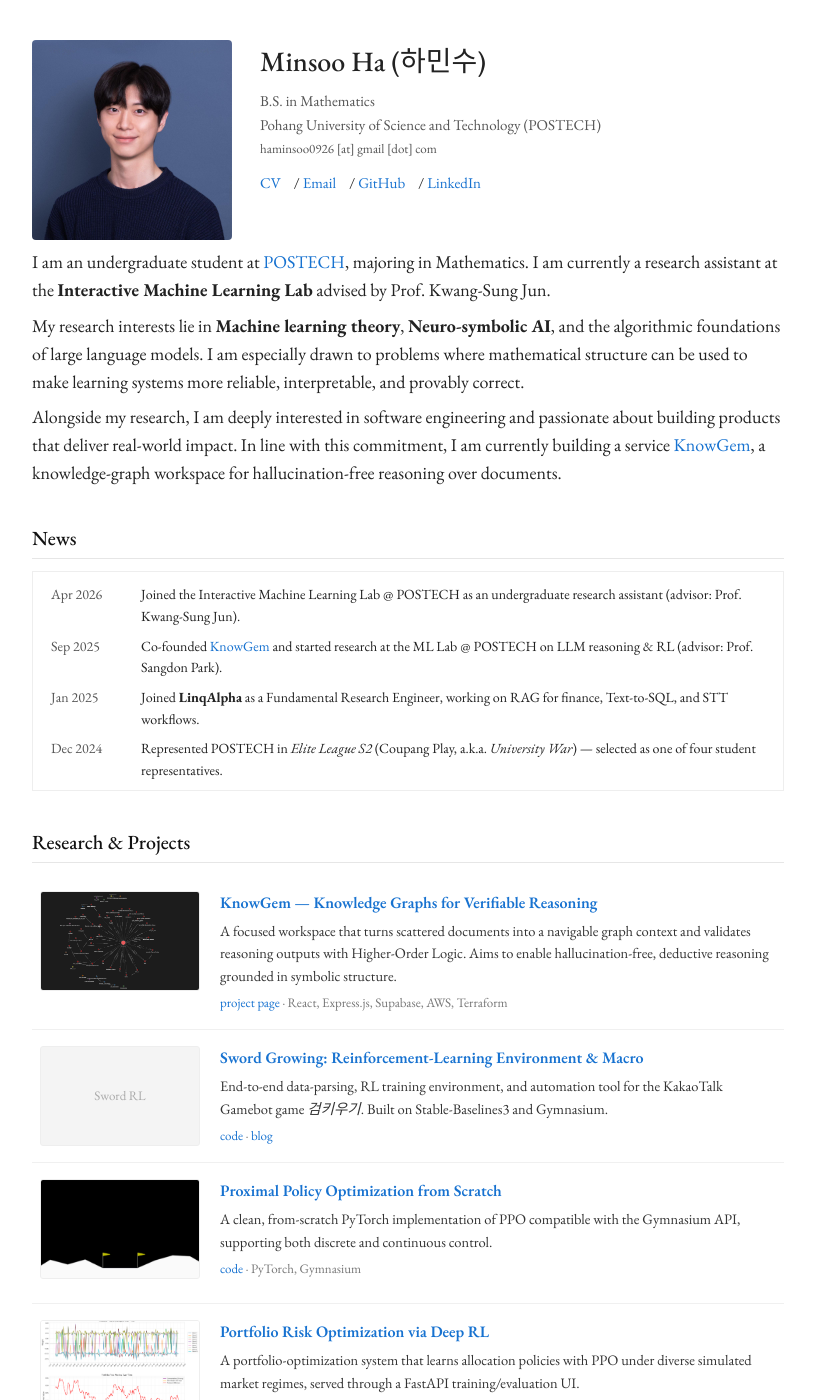
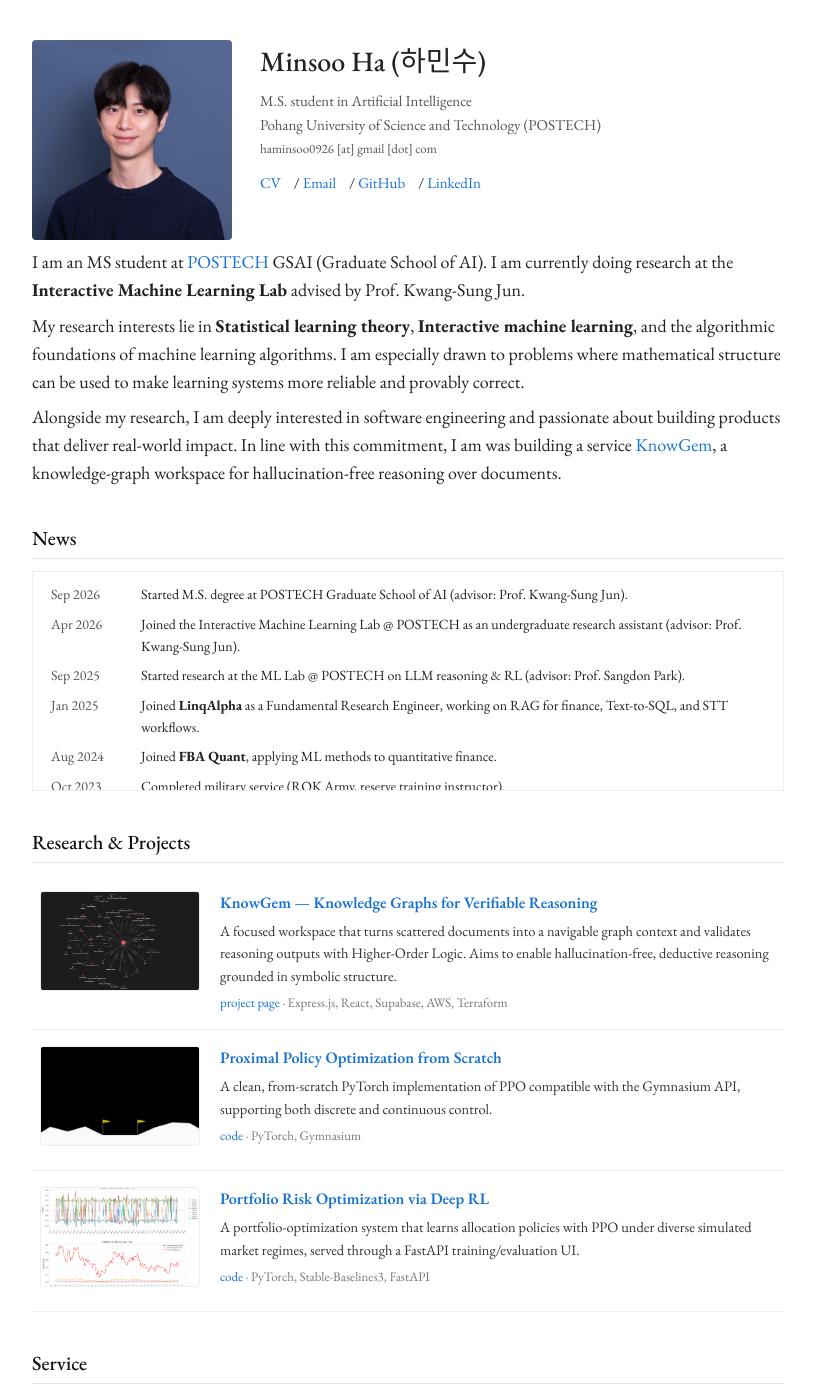
Before and after one commit to minsoo0926/minsoo0926.github.io, a Jekyll site: the page built from index.md, in a window 1280 px wide and 1400 px high. Shown: the whole window, without its empty margins (232-1047 px from the left). Built offline with Jekyll 4.4.1, drawn with Linux system fonts in a browser that asks for light colours; some of the changed text lies outside the part shown.

Commit message:
add: update ms degree

```diff
--- a/_data/news.yml
+++ b/_data/news.yml
@@ -1,5 +1,9 @@
 # Each entry: date (display string) + body (HTML allowed).
 # Newer entries on top.
+
+- date: Sep 2026
+  body: >-
+    Started M.S. degree at POSTECH Graduate School of AI (advisor: Prof. Kwang-Sung Jun).
 
 - date: Apr 2026
   body: >-
@@ -8,20 +12,13 @@
 
 - date: Sep 2025
   body: >-
-    Co-founded <a href="https://knowgem.net">KnowGem</a> and started research
-    at the ML Lab @ POSTECH on LLM reasoning &amp; RL
+    Started research at the ML Lab @ POSTECH on LLM reasoning &amp; RL
     (advisor: Prof. Sangdon Park).
 
 - date: Jan 2025
   body: >-
     Joined <strong>LinqAlpha</strong> as a Fundamental Research Engineer,
     working on RAG for finance, Text-to-SQL, and STT workflows.
-
-- date: Dec 2024
-  body: >-
-    Represented POSTECH in <em>Elite League S2</em>
-    (Coupang Play, a.k.a. <em>University War</em>) — selected as one of four
-    student representatives.
 
 - date: Aug 2024
   body: >-
--- a/_includes/footer.html
+++ b/_includes/footer.html
@@ -1,5 +1,5 @@
 <footer>
     <p>
-        <small>Last updated: May 2026.</small>
+        <small>Last updated: Sep 2026.</small>
     </p>
 </footer>
--- a/_includes/head.html
+++ b/_includes/head.html
@@ -1,7 +1,7 @@
 <meta charset="utf-8">
 <meta http-equiv="X-UA-Compatible" content="IE=edge">
 <title>{% if page.title %}{{ page.title }} | {% endif %}Minsoo Ha</title>
-<meta name="description" content="Personal page of Minsoo Ha, undergraduate researcher in machine learning at POSTECH.">
+<meta name="description" content="Personal page of Minsoo Ha.">
 <meta name="author" content="Minsoo Ha">
 <meta name="viewport" content="width=device-width, initial-scale=1">
 <link rel="icon" href="/assets/images/favicon.png" type="image/png">
--- a/index.md
+++ b/index.md
@@ -3,12 +3,11 @@ layout: default
 ---
 
 <section class="profile" markdown="0">
-    <img src="/assets/images/profile.jpg" alt="Minsoo Ha"
-         onerror="this.onerror=null;this.src='/assets/images/pepe.png';">
+    <img src="/assets/images/profile.jpg" alt="Minsoo Ha">
     <div class="meta">
         <div class="name">Minsoo Ha (하민수)</div>
         <div class="affil">
-            B.S. in Mathematics<br>
+            M.S. student in Artificial Intelligence<br>
             Pohang University of Science and Technology (POSTECH)<br>
             <span style="font-family:'EB Garamond','Georgia','Times New Roman','Noto Serif KR',serif; font-size:13px;">haminsoo0926 [at] gmail [dot] com</span>
         </div>
@@ -21,17 +20,15 @@ layout: default
     </div>
 </section>
 
-I am an undergraduate student at [POSTECH](https://postech.ac.kr), majoring in
-Mathematics. I am currently a research assistant at the **Interactive Machine
-Learning Lab** advised by Prof. Kwang-Sung Jun.
+I am an MS student at [POSTECH](https://postech.ac.kr) GSAI (Graduate School of AI).
+I am currently doing research at the **Interactive Machine Learning Lab** advised by Prof. Kwang-Sung Jun.
 
-My research interests lie in **Machine learning theory**, **Neuro-symbolic
-AI**, and the algorithmic foundations of large language models. I am
-especially drawn to problems where mathematical structure can be used to make
-learning systems more reliable, interpretable, and provably correct.
+My research interests lie in **Statistical learning theory**, **Interactive machine learning**, and the algorithmic foundations of machine learning algorithms.
+I am especially drawn to problems where mathematical structure can be used to make
+learning systems more reliable and provably correct.
 
 Alongside my research, I am deeply interested in software engineering and passionate about building products that deliver real-world impact.
-In line with this commitment, I am currently building a service [KnowGem](https://knowgem.net), a knowledge-graph workspace for hallucination-free reasoning over documents.
+In line with this commitment, I am was building a service [KnowGem](https://knowgem.net), a knowledge-graph workspace for hallucination-free reasoning over documents.
 
 ## News
 
```
Also changed, not shown: other parts of index.md (+2 -2 lines), _data/projects.yml (+12 -12 lines), 1 other file.
